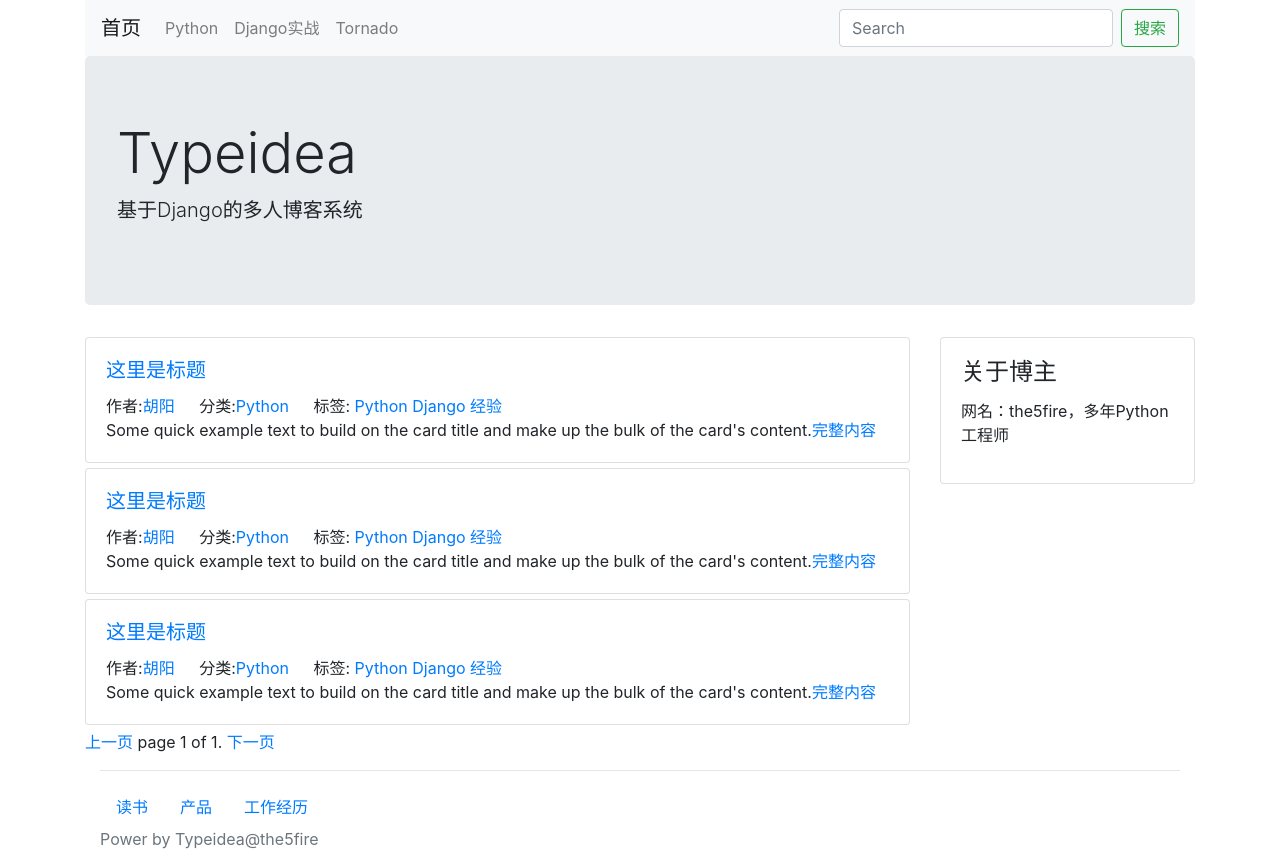
After one commit to FYQ1962511883/typeidea, a Django app: template templates/demo.html in a window 1280 px wide. The commit adds this page. Run offline with Django 3.2, Linux system fonts and the light colour scheme; the template is opened without the code that fills it, so the values that code supplies are empty; some libraries are stand-ins or nearby versions.

Commit message:
2020/1/3/18:22

```diff
--- a/blog/models.py
+++ b/blog/models.py
@@ -118,5 +118,5 @@
         return queryset
 
     @classmethod
-    def hot_post(cls):
+    def hot_posts(cls):
         return cls.objects.filter(status=cls.STATUS_NORMAL).order_by('-pv')
--- a/config/models.py
+++ b/config/models.py
@@ -75,12 +75,12 @@
             context = {
                 'posts': Post.latest_posts()
             }
-            result = render_to_string('config/blocks/sidebar_post.html', context)
+            result = render_to_string('config/blocks/sidebar_posts.html', context)
         elif self.display_type == self.DISPLAY_HOT:
             context = {
-                'posts': Post.hot_post()
+                'posts': Post.hot_posts()
             }
-            result = render_to_string('config/blocks/sidebar_post.html', context)
+            result = render_to_string('config/blocks/sidebar_posts.html', context)
         elif self.display_type == self.DISPLAY_COMMENT:
             context = {
                 'comments': Comment.objects.filter(status=Comment.STATUS_NORMAL)
--- /dev/null
+++ b/templates/demo.html
@@ -0,0 +1,123 @@
+<!DOCTYPE html>
+<html lang="en">
+<head>
+    <meta charset="UTF-8">
+    <title>Typeidea blog - by FYQ</title>
+    <meta name="viewport" content="width=device-width, initial-scale=1, shrink-to-fit=no">
+    <link rel="stylesheet" href="https://cdn.bootcss.com/bootstrap/4.0.0/css/bootstrap.css">
+    <style>
+        .post {
+            margin-bottom: 5px;
+        }
+    </style>
+</head>
+<body>
+    <div class="container head">
+        <nav class="navbar navbar-expand-lg navbar-light bg-light">
+            <a class="navbar-brand" href="#">首页</a>
+            <div class="collapse navbar-collapse" id="navbarSupportedContent">
+                <ul class="navbar-nav mr-auto">
+                    <li class="nav-item">
+                        <a class="nav-link" href="#">Python</a>
+                    </li>
+                    <li class="nav-item">
+                        <a class="nav-link" href="#">Django实战</a>
+                    </li>
+                    <li class="nav-item">
+                        <a class="nav-link" href="#">Tornado</a>
+                    </li>
+                </ul>
+                <form class="form-inline my-2 my-lg-0">
+                    <input class="form-control mr-sm-2" type="search" placeholder="Search"
+                           aria-label="Search">
+                    <button class="btn btn-outline-success" type="submit">搜索</button>
+                </form>
+            </div>
+        </nav>
+        <div class="jumbotron">
+            <h1 class="display-4">Typeidea</h1>
+            <p class="lead">基于Django的多人博客系统</p>
+        </div>
+    </div>
+    <div class="container main">
+        <div class="row">
+            <div class="col-9 post-list">
+                <div class="card post">
+                    <div class="card-body">
+                        <h5 class="card-title"><a href="#">这里是标题</a></h5>
+                        <span class="card-link">作者:<a href="#">胡阳</a></span>
+                        <span class="card-link">分类:<a href="#">Python</a></span>
+                        <span class="card-link">标签:
+                            <a href="#">Python</a>
+                            <a href="#">Django</a>
+                            <a href="#">经验</a>
+                        </span>
+                        <p class="card-text">
+                            Some quick example text to build on the card title and make up the bulk
+                            of the card's content.<a href="#">完整内容</a>
+                        </p>
+                    </div>
+                </div>
+                <div class="card post">
+                    <div class="card-body">
+                        <h5 class="card-title"><a href="#">这里是标题</a></h5>
+                        <span class="card-link">作者:<a href="#">胡阳</a></span>
+                        <span class="card-link">分类:<a href="#">Python</a></span>
+                        <span class="card-link">标签:
+                            <a href="#">Python</a>
+                            <a href="#">Django</a>
+                            <a href="#">经验</a>
+                        </span>
+                        <p class="card-text">
+                            Some quick example text to build on the card title and make up the bulk
+                            of the card's content.<a href="#">完整内容</a>
+                        </p>
+                    </div>
+                </div>
+                <div class="card post">
+                    <div class="card-body">
+                        <h5 class="card-title"><a href="#">这里是标题</a></h5>
+                        <span class="card-link">作者:<a href="#">胡阳</a></span>
+                        <span class="card-link">分类:<a href="#">Python</a></span>
+                        <span class="card-link">标签:
+                            <a href="#">Python</a>
+                            <a href="#">Django</a>
+                            <a href="#">经验</a>
+                        </span>
+                        <p class="card-text">
+                            Some quick example text to build on the card title and make up the bulk
+                            of the card's content.<a href="#">完整内容</a>
+                        </p>
+                    </div>
+                </div>
+                <a href="?page={{ page_obj.previous_page_number }}">上一页</a>
+                page 1 of 1.
+                <a href="?page={{ page_obj.next_page_number }}">下一页</a>
+            </div>
+            <div class="col-3">
+                <div class="card sidebar">
+                    <div class="card-body">
+                        <h4 class="card-title">关于博主</h4>
+                        <p>
+                            网名：the5fire，多年Python工程师
+                        </p>
+                    </div>
+                </div>
+            </div>
+        </div>
+        <footer class="footer">
+            <div class="container">
+                <hr/>
+                <nav class="nav category">
+                    <a href="#" class="nav-link">读书</a>
+                    <a href="#" class="nav-link">产品</a>
+                    <a href="#" class="nav-link">工作经历</a>
+                </nav>
+            </div>
+            <div class="container power">
+                <span class="text-muted">Power by Typeidea@the5fire</span>
+            </div>
+        </footer>
+    </div>
+</body>
+</html>
--- a/typeidea/templates/config/blocks/sidebar_posts.html
+++ b/typeidea/templates/config/blocks/sidebar_posts.html
@@ -8,7 +8,7 @@
 
 <ul>
     {% for post in posts %}
-        <li><a href="/post/{{ post.id }}.html">{{ post.title }}</a>
+        <li><a href="{% url 'post-detail' post.id %}">{{ post.title }}</a>
     {% endfor %}
 </ul>
 
--- a/typeidea/templates/config/blocks/sideber_comments.html
+++ b/typeidea/templates/config/blocks/sideber_comments.html
@@ -8,7 +8,7 @@
 
 <ul>
     {% for comment in comments %}
-        <li><a href="/post/{{ comment.target_id }}.html">{{ comment.target.title }}</a> |
+        <li><a href="{% url 'post-detail' post.id %}">{{ comment.target.title }}</a> |
         {{ comment.nickname }} : {{ comment.content }}
     {% endfor %}
 </ul>
--- a/typeidea/urls.py
+++ b/typeidea/urls.py
@@ -16,18 +16,19 @@
 from django.conf.urls import url
 from django.contrib import admin
 
-from blog.views import post_list, post_detail
+from blog.views import (
+    PostDetailView, IndexView, CategoryView, TagView,
+)
 from config.views import links
 from typeidea.custom_site import custom_site
 
 
 urlpatterns = [
-    url(r'^$', post_list),
-    url(r'^category/(?P<category_id>\d+)/$', post_list),
-    url(r'tag/(?P<tag_id>\d+)/$', post_list),
-    url(r'^post/(?P<post_id>\d+).html$', post_detail),
-    url(r'links/$', links),
-    url(r'^super_admin/', admin.site.urls),
-    url(r'^admin/', custom_site.urls),
-    #path('admin/', admin.site.urls),
+    url(r'^$', IndexView.as_view(), name='index'),
+    url(r'^category/(?P<category_id>\d+)/$', CategoryView.as_view(), name='category-list'),
+    url(r'^tag/(?P<tag_id>\d+)/$', TagView.as_view(), name='tag-list'),
+    url(r'^post/(?P<post_id>\d+).html$', PostDetailView.as_view(), name='post-detail'),
+    url(r'^links/$', links, name='links'),
+    url(r'^super_admin/', admin.site.urls, name='super-admin'),
+    url(r'^admin/', custom_site.urls, name='admin'),
 ]
```
Also changed, not shown: blog/views.py (+72 -33 lines), typeidea/templates/blog/base.html (added, +34 -0 lines), typeidea/templates/blog/detail.html (+6 -8 lines), typeidea/templates/blog/list.html (+28 -31 lines), typeidea/db.sqlite3.
